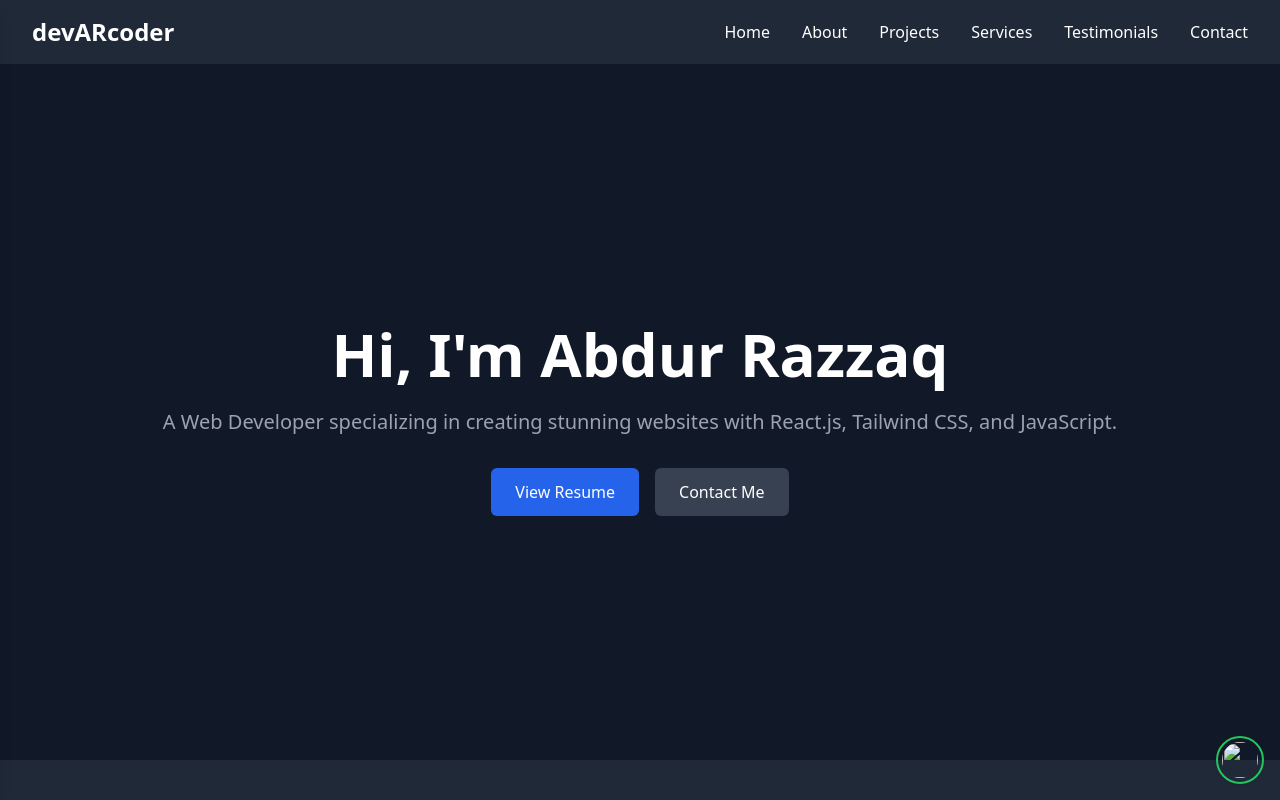
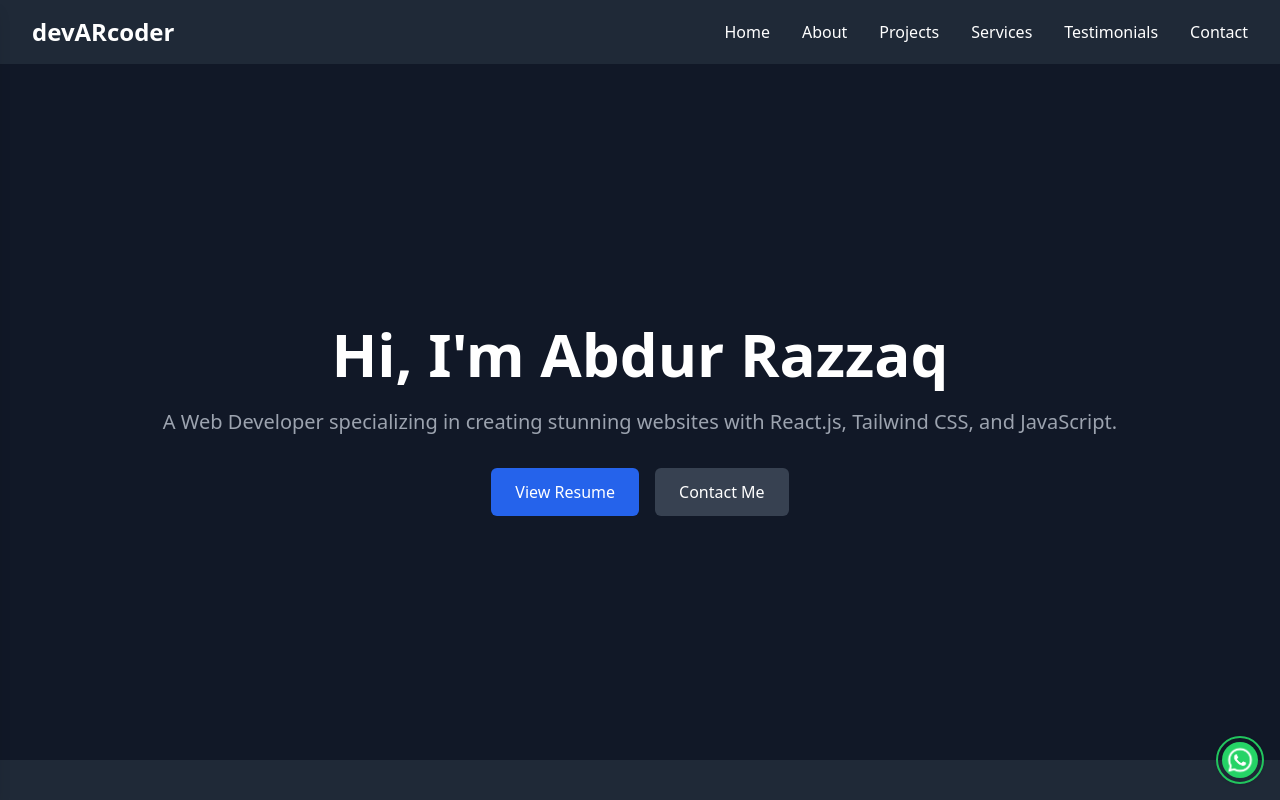
Before and after one commit to Razzaqdeveloper/devARcode, a website built with Vite: page index.html in a window 1280 px wide. Shown: the top 800 px of the page. Built offline with nearby package versions, Linux system fonts and the light colour scheme; files whose address does not match are found by name.

Commit message:
added png - Update index.html

```diff
--- a/index.html
+++ b/index.html
@@ -324,7 +324,7 @@
     <div class="flex items-end justify-end fixed bottom-0 right-0 mb-4 mr-4 z-10">
     <div>
       <a title="whatsApp" href="#" target="_blank" class="block w-12 h-12 rounded-full p-1 border-2 border-green-500 transition-all shadow hover:shadow-lg transform hover:scale-110 hover:rotate-12">
-        <img class="object-cover object-center w-full h-full rounded-full" src="/whatsapp.png" />
+        <img class="object-cover object-center w-full h-full rounded-full" src="/C620F47B-C650-42D2-9547-EBB5ECC02C75.png" />
       </a>
     </div>
   </div>
```
